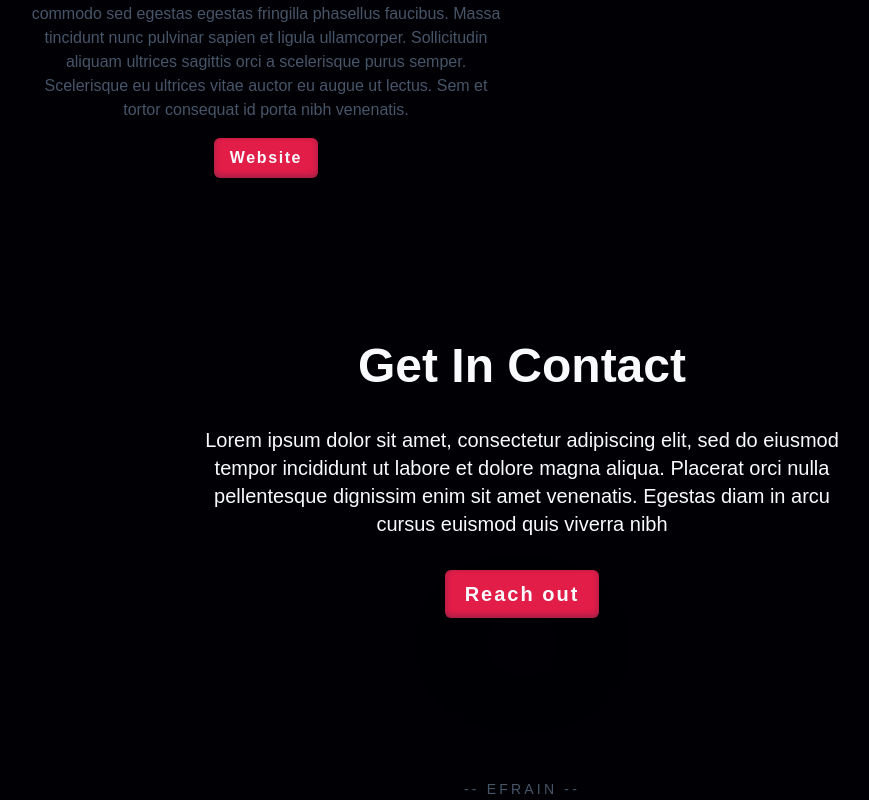
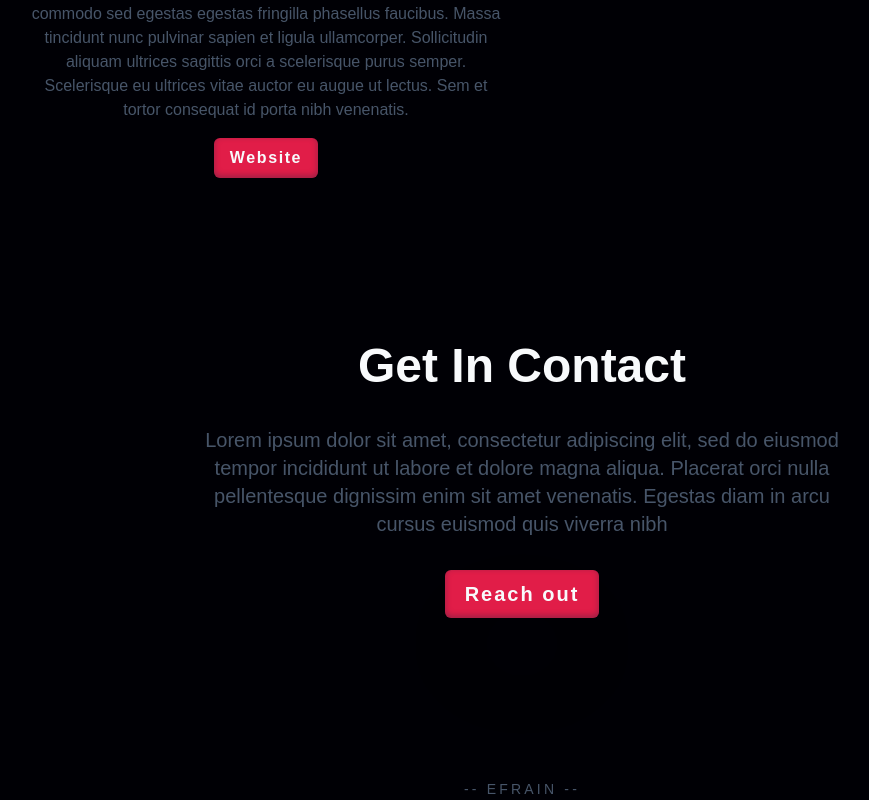
Before and after one commit to Dealer03/portfolio, a website built with Vite: page index.html in a window 1280 px wide. Shown: the part 7421-8221 px from the top of the page, without its empty margins (118-987 px from the left). Built offline with nearby package versions, Linux system fonts and the light colour scheme; a web font is replaced by a local one.

Commit message:
Debugs contact__description color

```diff
--- a/styles.css/components/contact.css
+++ b/styles.css/components/contact.css
@@ -15,7 +15,7 @@
 
 .contact__description {
     font-size: var(--size-sm);
-    color: var(--clr-slate-600);
+    color: var(--clr-slate600);
     width: 60ch;
 }
 
```
